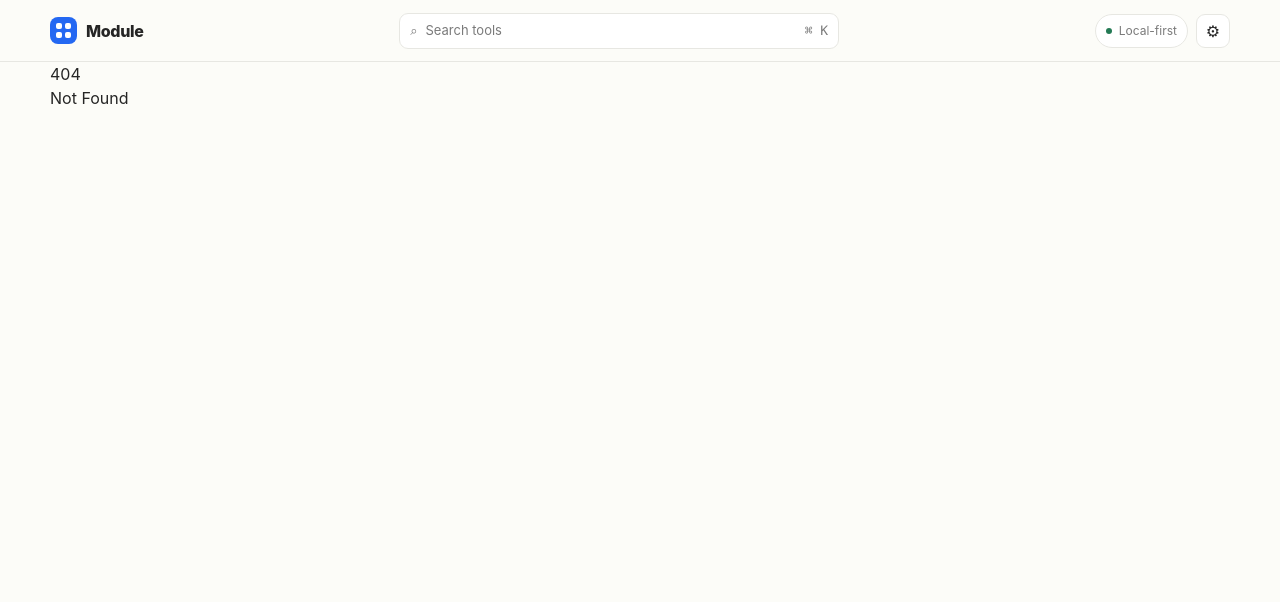
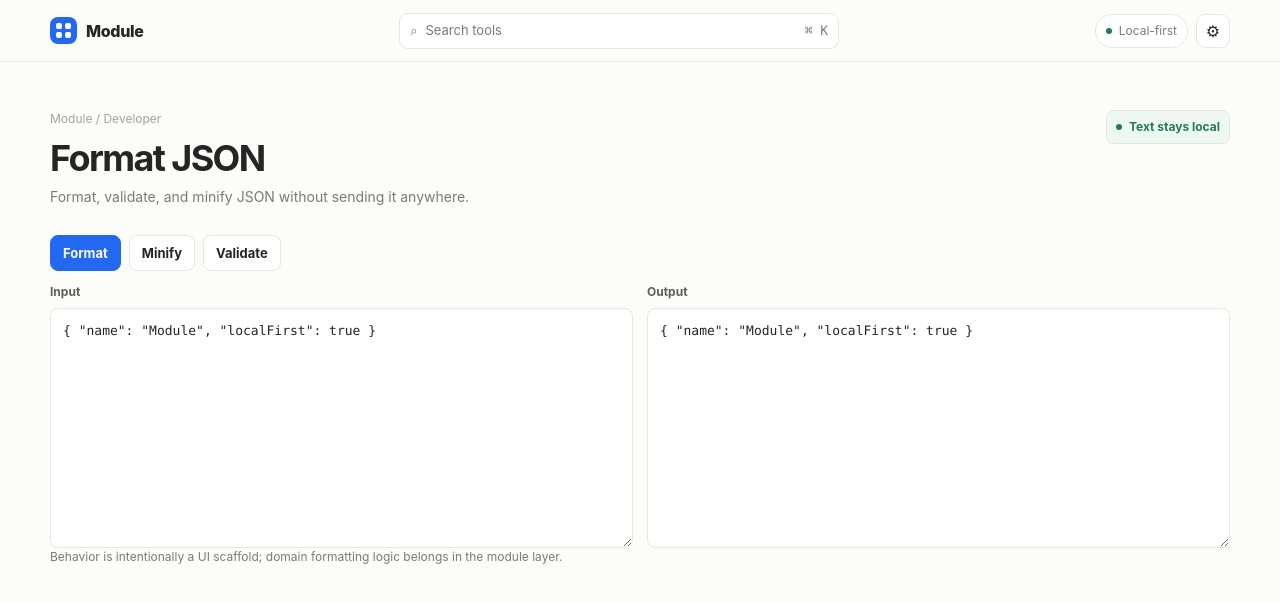
Before and after one commit to howlil/modu-app, a SvelteKit app: page /dev/json in a window 1280 px wide. Before the commit this address had no page. Shown: the top 602 px of the page. Built offline with nearby package versions, Linux system fonts and the light colour scheme.

Commit message:
scaffold: add src/routes/dev/json/+page.svelte

```diff
--- /dev/null
+++ b/src/routes/dev/json/+page.svelte
@@ -0,0 +1,64 @@
+<script lang="ts">
+  import ToolHeader from '#lib/components/ToolHeader.svelte';
+
+  let input = '{ "name": "Module", "localFirst": true }';
+</script>
+
+<svelte:head><title>Format JSON — Module</title></svelte:head>
+
+<section class="page">
+  <ToolHeader
+    eyebrow="Module / Developer"
+    title="Format JSON"
+    description="Format, validate, and minify JSON without sending it anywhere."
+    privacy="Text stays local"
+  />
+
+  <div class="actions">
+    <button class="button primary" type="button">Format</button>
+    <button class="button" type="button">Minify</button>
+    <button class="button" type="button">Validate</button>
+  </div>
+
+  <div class="transform">
+    <label class="field">
+      <span>Input</span>
+      <textarea class="textarea" bind:value={input}></textarea>
+    </label>
+
+    <label class="field">
+      <span>Output</span>
+      <textarea class="textarea" readonly value={input}></textarea>
+    </label>
+  </div>
+
+  <p class="note">
+    Behavior is intentionally a UI scaffold; domain formatting logic belongs in the module layer.
+  </p>
+</section>
+
+<style>
+  .actions {
+    display: flex;
+    gap: 8px;
+    flex-wrap: wrap;
+    margin-bottom: 12px;
+  }
+
+  .transform {
+    display: grid;
+    grid-template-columns: 1fr 1fr;
+    gap: 14px;
+  }
+
+  .note {
+    color: var(--muted);
+    font-size: 12px;
+  }
+
+  @media (max-width: 760px) {
+    .transform {
+      grid-template-columns: 1fr;
+    }
+  }
+</style>
```
